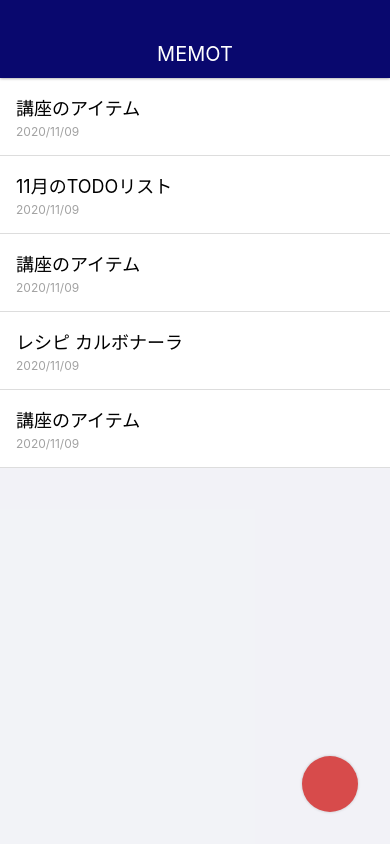
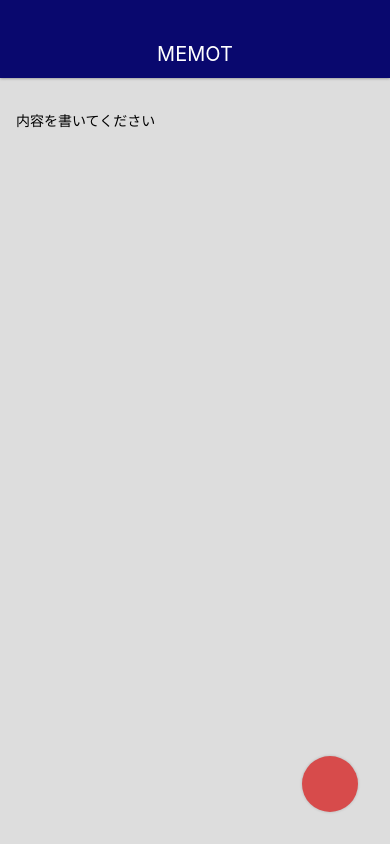
Before and after one commit to DangRyubi/MemoApp, a React Native app: screen / in a window 390 px wide. Built offline with nearby package versions, Linux system fonts and the light colour scheme; a web font is replaced by a local one.

Commit message:
Create MemoEditScreen

```diff
--- a/App.js
+++ b/App.js
@@ -1,7 +1,7 @@
 import React from 'react';
 import { StyleSheet, View } from 'react-native';
 
-import MemoListScreen from './src/screens/MemoListScreen';
+import MemoEditScreen from './src/screens/MemoEditScreen';
 import Appbar from './src/components/AppBar';
 
 export default class App extends React.Component {
@@ -9,7 +9,7 @@
     return (
       <View style={styles.container}>
         <Appbar />
-        <MemoListScreen />
+        <MemoEditScreen />
       </View>
     );
   }
--- a/src/elements/CircleButton.js
+++ b/src/elements/CircleButton.js
@@ -9,6 +9,7 @@
   {
     pencil: '\uf303',
     plus: '\uf067',
+    check: '\uf00c',
   }, 'FontAwsome',
 );
 
--- /dev/null
+++ b/src/screens/MemoEditScreen.js
@@ -0,0 +1,32 @@
+import React from 'react';
+import { StyleSheet, View, TextInput } from 'react-native';
+
+import CicleButton from '../elements/CircleButton';
+
+class MemoEditScreen extends React.Component {
+  render() {
+    return (
+      <View style={styles.container}>
+        <TextInput style={styles.memoEditInput} multiline="True" value="内容を書いてください" />
+        <CicleButton name="check" />
+      </View>
+    );
+  }
+}
+
+const styles = StyleSheet.create({
+  container: {
+    flex: 1,
+    width: '100%',
+  },
+  memoEditInput: {
+    backgroundColor: '#ddd',
+    flex: 1,
+    paddingTop: 32,
+    paddingLeft: 16,
+    paddingRight: 16,
+    paddingBottom: 16,
+  },
+});
+
+export default MemoEditScreen;
```
